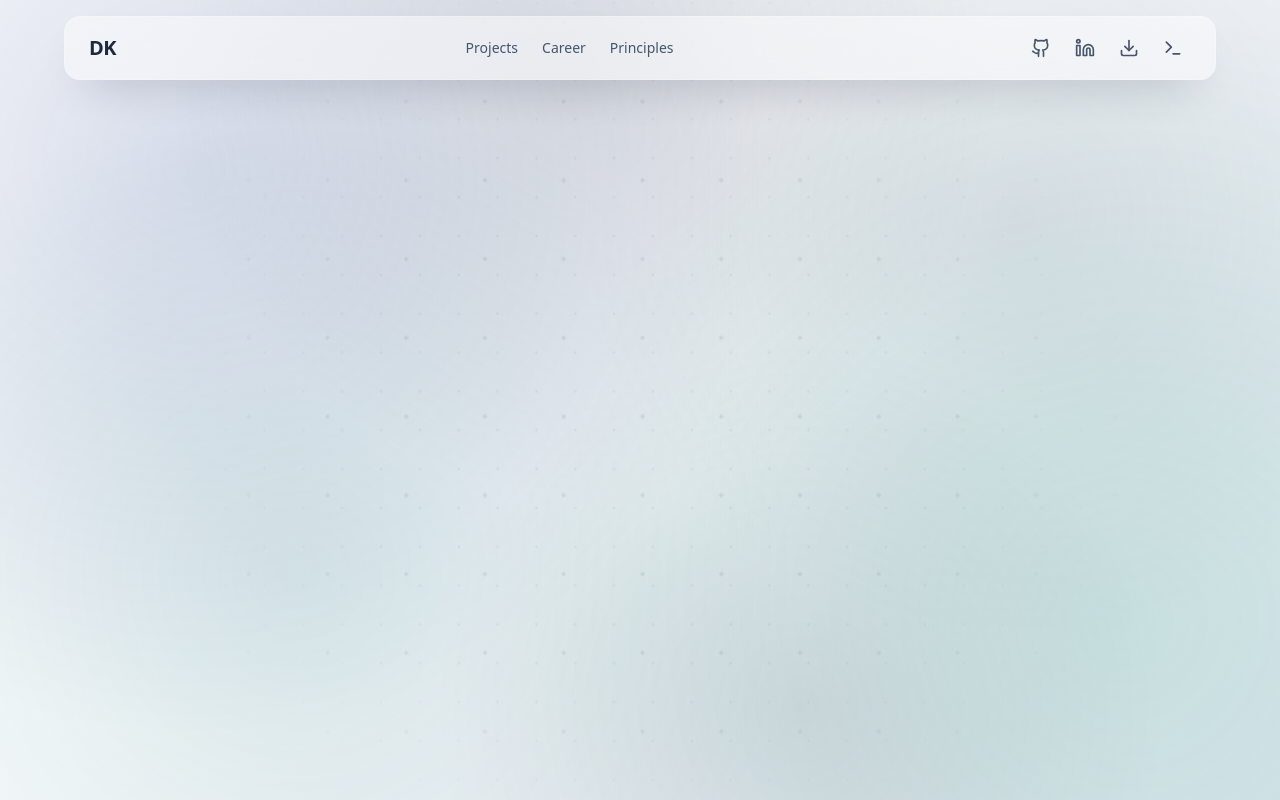
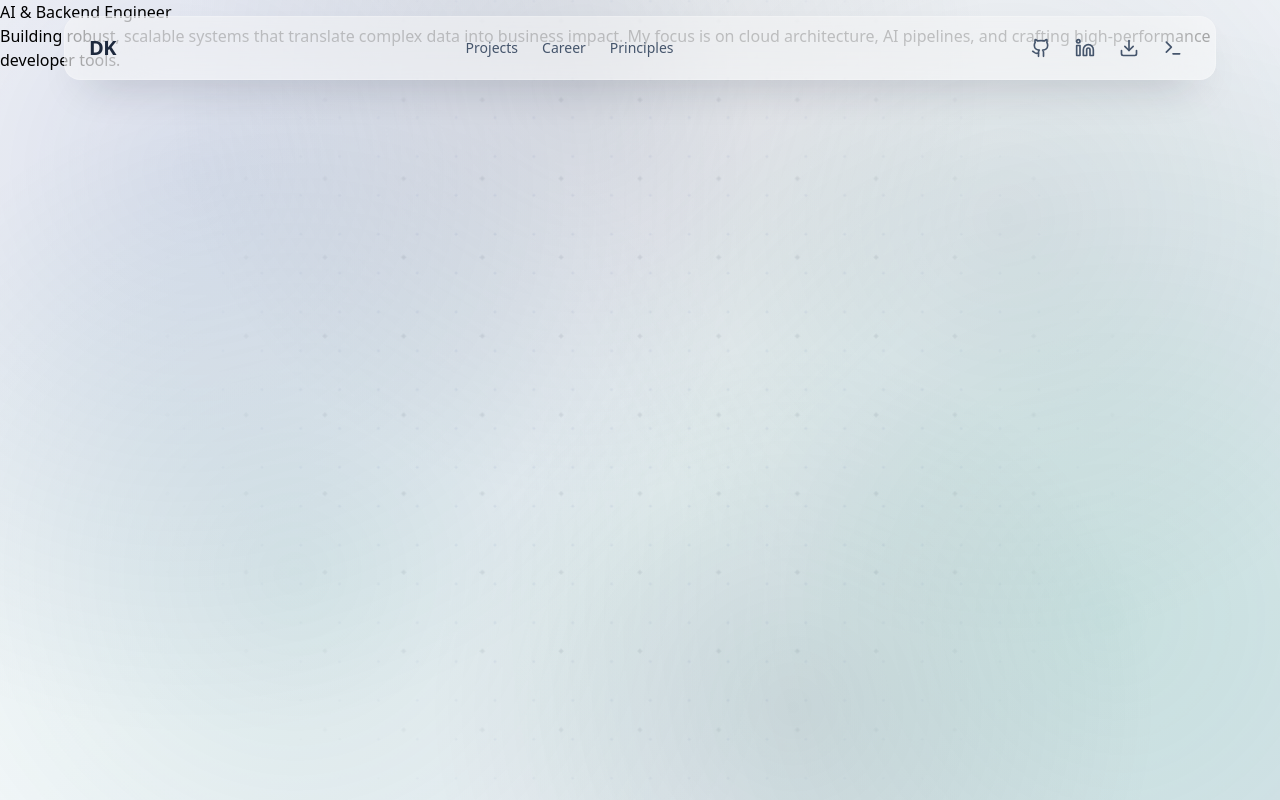
Before and after one commit to dillonfkhanna/dillonkhanna-portfolio, a Next.js app: page / in a window 1280 px wide. Built offline with nearby package versions, Linux system fonts and the light colour scheme; no server answers.

Commit message:
Add JSON content pipeline and hero section

```diff
--- a/app/page.tsx
+++ b/app/page.tsx
@@ -1,6 +1,16 @@
-export default function Home() {
+import fs from 'fs/promises';
+import path from 'path';
+
+import HeroSection from '@/components/ui/HeroSection';
+
+export default async function Home() {
+  const filePath = path.join(process.cwd(), 'data', 'professional-page.json');
+  const fileContents = await fs.readFile(filePath, 'utf8');
+  const content = JSON.parse(fileContents);
+
   return (
-    <div>
-    </div>
+    <main>
+      <HeroSection title={content.hero.title} subtitle={content.hero.subtitle} />
+    </main>
   );
 }
--- /dev/null
+++ b/components/ui/HeroSection.tsx
@@ -0,0 +1,13 @@
+interface HeroSectionProps {
+  title: string;
+  subtitle: string;
+}
+
+export default function HeroSection({ title, subtitle }: HeroSectionProps) {
+  return (
+    <section>
+      <h1>{title}</h1>
+      <p>{subtitle}</p>
+    </section>
+  );
+}
--- /dev/null
+++ b/data/professional-page.json
@@ -0,0 +1,29 @@
+{
+  "hero": {
+    "title": "AI & Backend Engineer",
+    "subtitle": "Building robust, scalable systems that translate complex data into business impact. My focus is on cloud architecture, AI pipelines, and crafting high-performance developer tools."
+  },
+  "projects": [
+    {
+      "id": 1,
+      "title": "AI Document Management Platform",
+      "result": "RESULT → 95% reduction in manual data entry",
+      "description": "A RAG pipeline to create an intelligent, searchable knowledge base from user documents.",
+      "tags": ["Next.js", "GCP", "Vector DB"]
+    }
+  ],
+  "careerPath": [
+    {
+      "id": 1,
+      "company": "Miami University",
+      "role": "Teaching Assistant"
+    }
+  ],
+  "principles": [
+    {
+      "id": 1,
+      "title": "Scale Through Simplicity",
+      "description": "The most scalable systems follow simple patterns applied consistently. Complex architectures often collapse under their own weight—elegant ones adapt and grow."
+    }
+  ]
+}
```
